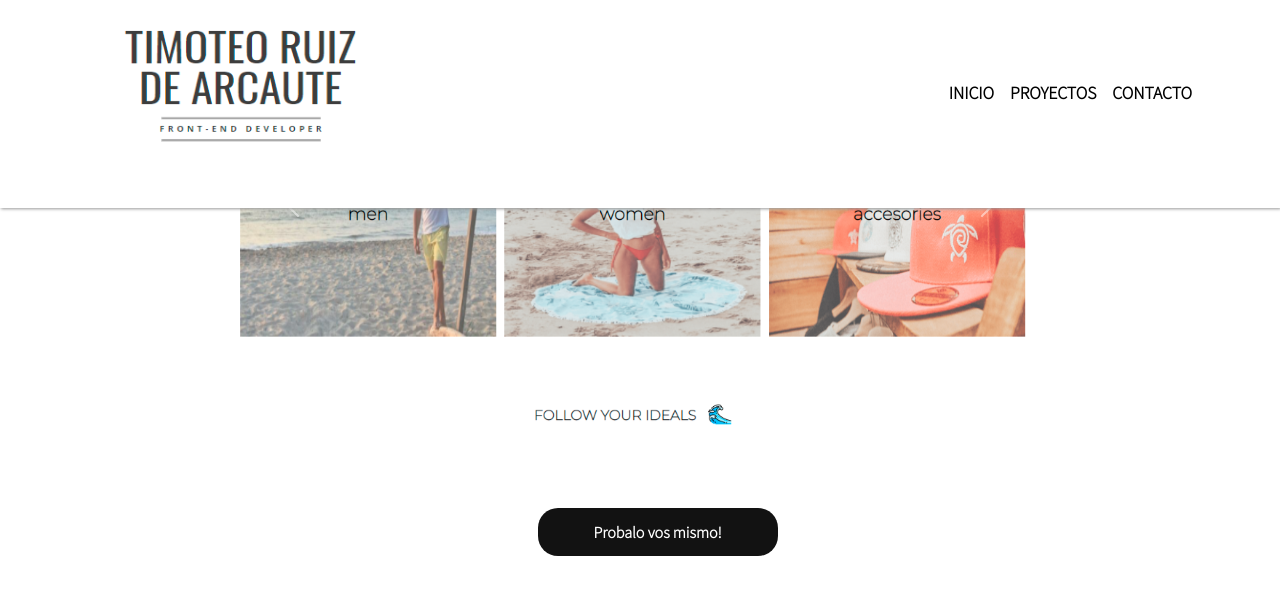
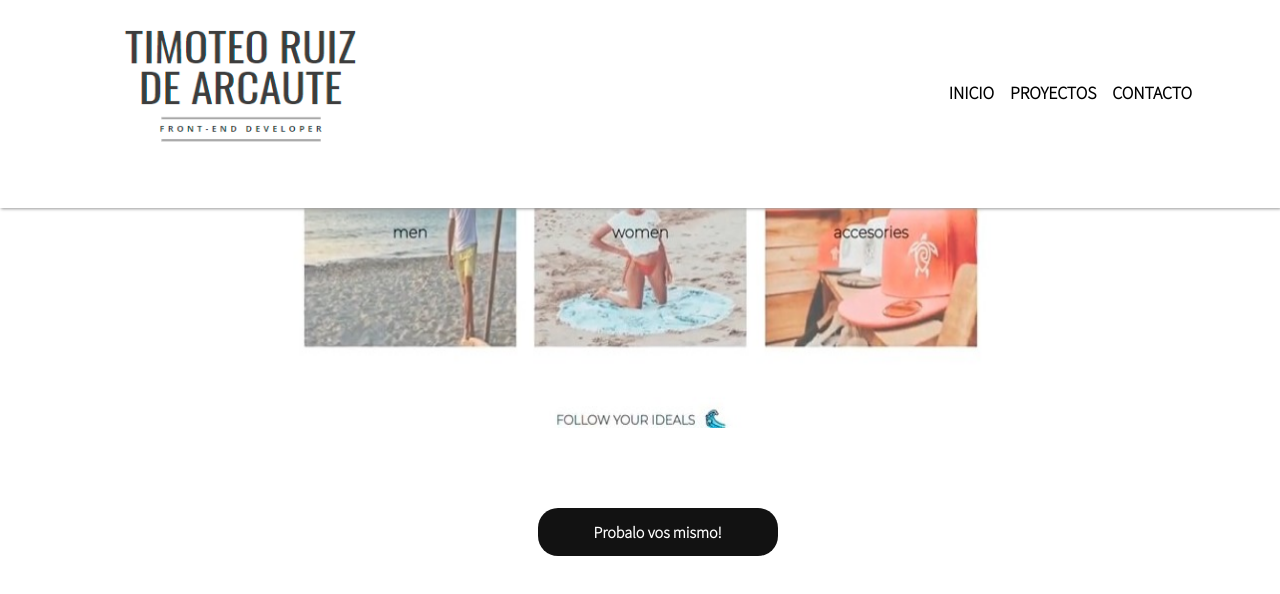
Before and after one commit to timoteorda/Curriculum, a React (Create React App) app: page /misProyectos in a window 1280 px wide. Both pictures are taken after a click on the button 567 px from the left and 873 px from the top of the page. Shown: the part 473-1067 px from the top of the page. Built offline with nearby package versions, Linux system fonts and the light colour scheme.

Commit message:
Prueba otra foto carousel

```diff
--- a/src/components/CarouselWhaikau.js
+++ b/src/components/CarouselWhaikau.js
@@ -9,7 +9,7 @@ const CarouselWhaikau = () => {
         <Carousel.Item>
             <img
             className="fotoWhaikau"
-            src="../img/whaikauUno.png"
+            src="../img/whaikauUno.jpg"
             alt="First slide"
             />
         </Carousel.Item>
```
Also changed, not shown: public/img/whaikauUno.jpg (added).
